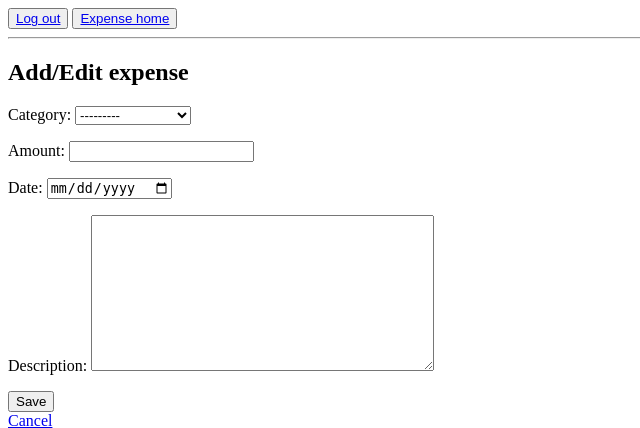
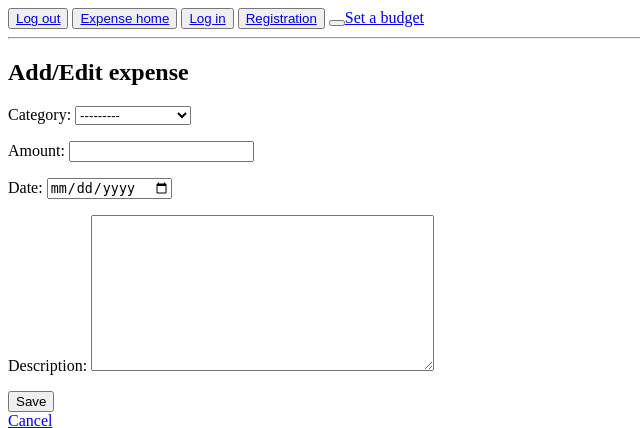
Before and after one commit to DanieloSendi/Expense-Tracker-App, a Django app: page /expenses/add/ in a window 1280 px wide. Shown: the top 428 px of the page, without its empty margins (0-640 px from the left). Run offline with Django 5.2, Linux system fonts and the light colour scheme; a user stored in the database is signed in; data comes from the database, SQL or seed files in the repository; both versions use the stored data as it was after the commit; parts of the project's set-up code (start-up, migrations or seed data) failed here and were passed over.

Commit message:
Added budget feature with alerts for overspending

```diff
--- a/expenses/forms.py
+++ b/expenses/forms.py
@@ -1,12 +1,17 @@
 from django import forms
-from .models import Expense
+from .models import Expense, Budget
 
 class ExpenseForm(forms.ModelForm):
     date = forms.DateField(
         widget=forms.DateInput(format="%Y-%m-%d", attrs={"type": "date"}),
         input_formats=["%Y-%m-%d"]
     )
-
     class Meta:
         model = Expense
         fields = ['category', 'amount', 'date', 'description']
+
+
+class BudgetForm(forms.ModelForm):
+    class Meta:
+        model = Budget
+        fields = ['amount']
--- a/expenses/models.py
+++ b/expenses/models.py
@@ -5,11 +5,13 @@ from django.contrib.auth.models import User
 from django.db.models.signals import post_migrate
 from django.dispatch import receiver
 
+
 class Category(models.Model):
     name = models.CharField(max_length=100, unique=True)
 
     def __str__(self):
         return self.name
+
 
 class Expense(models.Model):
     user = models.ForeignKey(User, on_delete=models.CASCADE)
@@ -21,10 +23,18 @@ class Expense(models.Model):
     def __str__(self):
         return f"{self.amount} - {self.category} ({self.date})"
 
-
 @receiver(post_migrate)
 def create_default_categories(sender, **kwargs):
     if sender.name == "expenses":
-        default_categories = ["Food", "Transport"]
+        default_categories = ["Groceries", "Transport", "Healthcare", "Entertainment", "Travel", "Education", "Housing utilities"]
         for category_name in default_categories:
             Category.objects.get_or_create(name=category_name)
+
+
+# Storage of the user's budget
+class Budget(models.Model):
+    user = models.OneToOneField(User, on_delete=models.CASCADE)  # One budget per user
+    amount = models.DecimalField(max_digits=10, decimal_places=2, default=0.00)  # The amount of monthly budget
+
+    def __str__(self):
+        return f"Budget {self.user.username}: {self.amount} PLN"
--- a/expenses/urls.py
+++ b/expenses/urls.py
@@ -1,6 +1,5 @@
 from django.urls import path
-from .views import home
-from .views import expense_list, expense_create, expense_update, expense_delete
+from .views import home, expense_list, expense_create, expense_update, expense_delete, budget_view
 
 urlpatterns = [
     path("", home, name="expenses-home"),
@@ -8,4 +7,5 @@ urlpatterns = [
     path("expenses/add/", expense_create, name="expense-create"),
     path("expenses/edit/<int:pk>/", expense_update, name="expense-update"),
     path("expenses/delete/<int:pk>/", expense_delete, name="expense-delete"),
+    path("budget/", budget_view, name="budget"),
 ]
--- a/expenses/views.py
+++ b/expenses/views.py
@@ -2,13 +2,28 @@ from django.shortcuts import render
 
 # Create your views here.
 from django.contrib.auth.decorators import login_required
-from .models import Expense
+from .models import Expense, Budget
 from django.shortcuts import get_object_or_404, redirect
-from .forms import ExpenseForm
+from .forms import ExpenseForm, BudgetForm
+from django.db import models
 
 
+@login_required
 def home(request):
-    return render(request, "expenses/home.html")
+    expenses = Expense.objects.filter(user=request.user)
+    budget = Budget.objects.filter(user=request.user).first()
+    total_spent = expenses.aggregate(models.Sum("amount"))["amount__sum"] or 0
+
+    budget_status = None
+    if budget:
+        percent_used = (total_spent / budget.amount) * 100 if budget.amount > 0 else 0
+        if percent_used > 100:
+            budget_status = "🔴 You've gone over budget!"
+        elif percent_used > 80:
+            budget_status = "🟡 You're close to exceeding your budget!"
+        else:
+            budget_status = f"🟢 Used {percent_used:.2f}% of the budget."
+    return render(request, "expenses/home.html", {"expenses": expenses, "budget_status": budget_status})
 
 # Takes all the expenses of a logged-in user and sorts them descending by date.
 @login_required
@@ -51,3 +66,16 @@ def expense_delete(request, pk):
         expense.delete()
         return redirect("expense-list")
     return render(request, "expenses/expense_confirm_delete.html", {"expense": expense})
+
+
+@login_required
+def budget_view(request):
+    budget, created = Budget.objects.get_or_create(user=request.user, defaults={"amount": 0.00})
+    if request.method == "POST":
+        form = BudgetForm(request.POST, instance=budget)
+        if form.is_valid():
+            form.save()
+            return redirect("expenses-home")
+    else:
+        form = BudgetForm(instance=budget)
+    return render(request, "expenses/budget_form.html", {"form": form})
--- a/templates/base.html
+++ b/templates/base.html
@@ -2,6 +2,7 @@
 
 <!DOCTYPE html>
 <html lang="pl">
+
 <head>
   <meta charset="UTF-8" />
   <title>Expense Tracker</title>
@@ -12,6 +13,9 @@
     {% if user.is_authenticated %}
     <button><a href="{% url 'logout' %}">Log out</a></button>
     <button><a href="{% url 'expenses-home' %}">Expense home</a></button>
+    <button><a href="{% url 'login' %}">Log in</a></button>
+    <button><a href="{% url 'register' %}">Registration</a></button>
+    <button></button><a href="{% url 'budget' %}">Set a budget</a></button>
     {% else %}
     <button><a href="{% url 'login' %}">Log in</a></button> |
     <button><a href="{% url 'register' %}">Registration</a></button>
@@ -19,6 +23,11 @@
   </nav>
 
   <hr />
-    {% block content %}{% endblock %}
+
+  <main>
+    {% block content %} {% endblock %}
+  </main>
+
 </body>
+
 </html>
```
Also changed, not shown: expenses/templates/expenses/budget_form.html (added, +9 -0 lines), expenses/templates/expenses/home.html (+6 -6 lines), db.sqlite3, expenses/migrations/0002_budget.py (added), expenses/migrations/0003_alter_budget_amount.py (added). Lines whose indentation alone changed are shown as unchanged.
